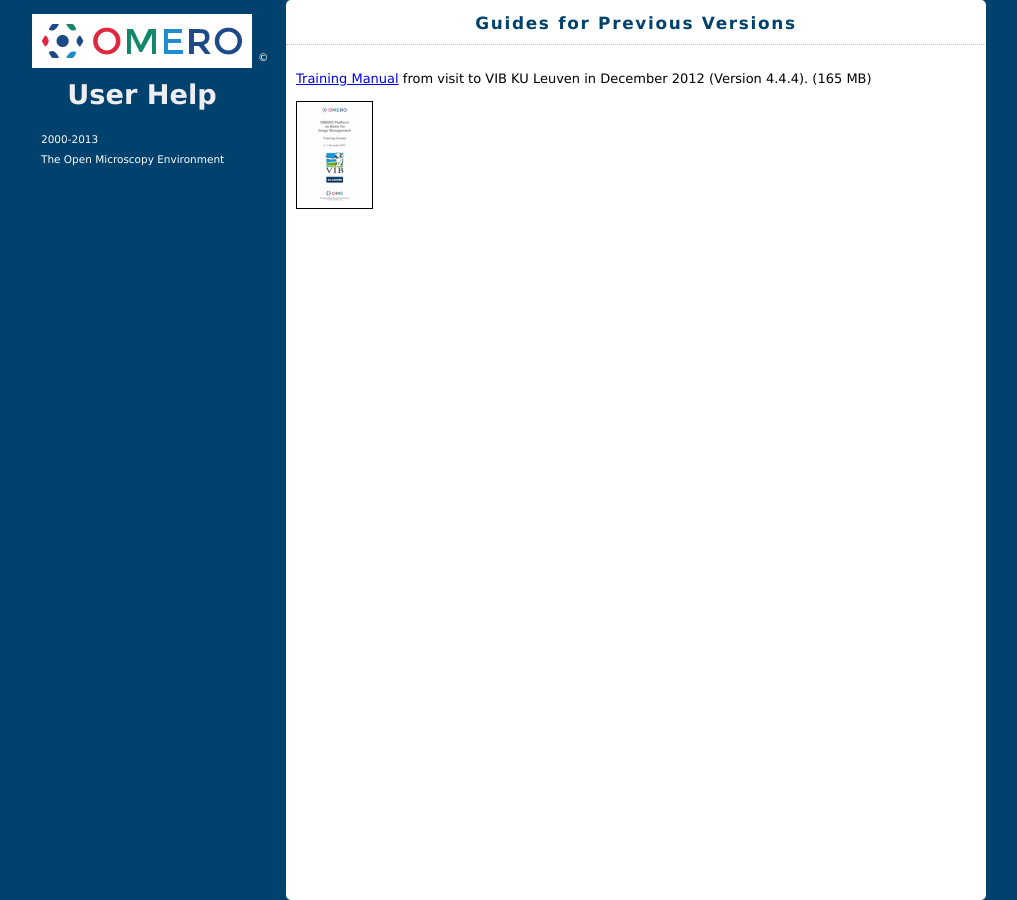
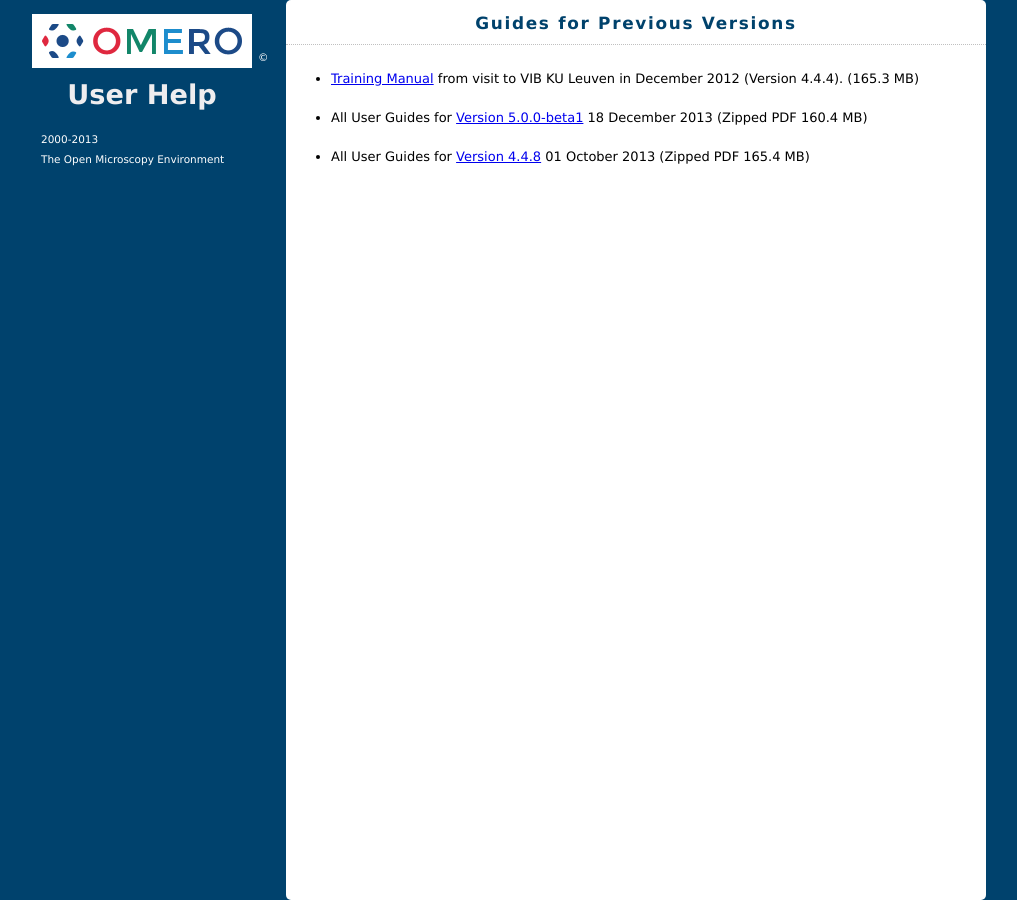
Before and after one commit to snoopycrimecop/ome-help, a Jekyll site: the page built from previous.html, in a window 1280 px wide. Shown: the whole page, without its empty margins (134-1151 px from the left). Built offline with Jekyll 4.4.1, drawn with Linux system fonts in a browser that asks for light colours; Markdown is read by kramdown in place of the engine named in the settings.

Commit message:
Updating Dowloads and Resources and corresponding zip archives

```diff
--- a/previous.html
+++ b/previous.html
@@ -3,8 +3,14 @@
 title: Guides for Previous Versions
 menu-id: l1-more
 ---
-<p><a href="../pdf/archives/vib-training-manual.pdf">Training Manual</a> from visit to VIB KU Leuven in December 2012 (Version 4.4.4). (165 MB)</p>
-<p><a href="../pdf/archives/vib-training-manual.pdf"><img src="{{ site.baseurl }}/images/thumbnails/vib_thumbnail.jpg" width="75" height="106" alt="VIB Thumbnail" class="float-left" /></a></p>
+<ul>
+<li><a href="../pdf/archives/vib-training-manual.pdf">Training Manual</a> from visit to VIB KU Leuven in December 2012 (Version 4.4.4). (165.3 MB)</li>
+  <br/>
+  <li>All User Guides for <a href="{{ site.baseurl }}/pdf/archive/OMERO_5_0_0-beta1.zip">Version 5.0.0-beta1</a> 18 December 2013 (Zipped PDF 160.4 MB)</li>
+  <br/>
+  <li>All User Guides for <a href="{{ site.baseurl }}/pdf/archive/OMERO_4_4_8.zip">Version 4.4.8</a> 01 October 2013 (Zipped PDF 165.4 MB)</li>
+  <br/>
+</ul>
 
 <div class="line-block">
 <div class="line"><br /></div> <!-- end #line -->
--- a/resources.html
+++ b/resources.html
@@ -5,11 +5,11 @@
 ---
 <p>This page contains links to Zip archives of all the User Guide PDFs and various customised or one-off guides. Click on the thumbnails</p>
 <ul>
-  <li>All User Guides for <a href="{{ site.baseurl }}/downloads/User_Guides_4_4_9.zip">Version 4.4.9</a> (Zipped PDF 165.4MB)</li>
+  <li>All User Guides for <a href="{{ site.baseurl }}/pdf/downloads/User_Guides_4_4_9.zip">Version 4.4.9</a> (Zipped PDF 165.8 MB)</li>
   <br/>
-  <li>All User Guides for <a href="{{ site.baseurl }}/User_Guides_5_0_0_beta1.zip">Version 5.0.0-beta1</a> (Zipped PDF 158.5MB)</li>
+  <li>All User Guides for <a href="{{ site.baseurl }}/pdf/downloads/User_Guides_5_0_0_rc1.zip">Version 5.0.0-rc1</a> (Zipped PDF 160.7 MB)</li>
   <br/>
-  <li>CLS Nightshade <a href="{{ site.baseurl }}/downloads/cls-public.pdf">Public Sharing Instructions</a> and <a href="http://users.openmicroscopy.org.uk/~rkferguson/public_share_demo.html" target="_blank">Demo Site</a><br/></li>
+  <li>CLS Nightshade <a href="{{ site.baseurl }}/pdf/downloads/cls-public.pdf">Public Sharing Instructions</a> and <a href="http://users.openmicroscopy.org.uk/~rkferguson/public_share_demo.html" target="_blank">Demo Site</a><br/></li>
 </ul>
 
 <div class="line-block">
```
